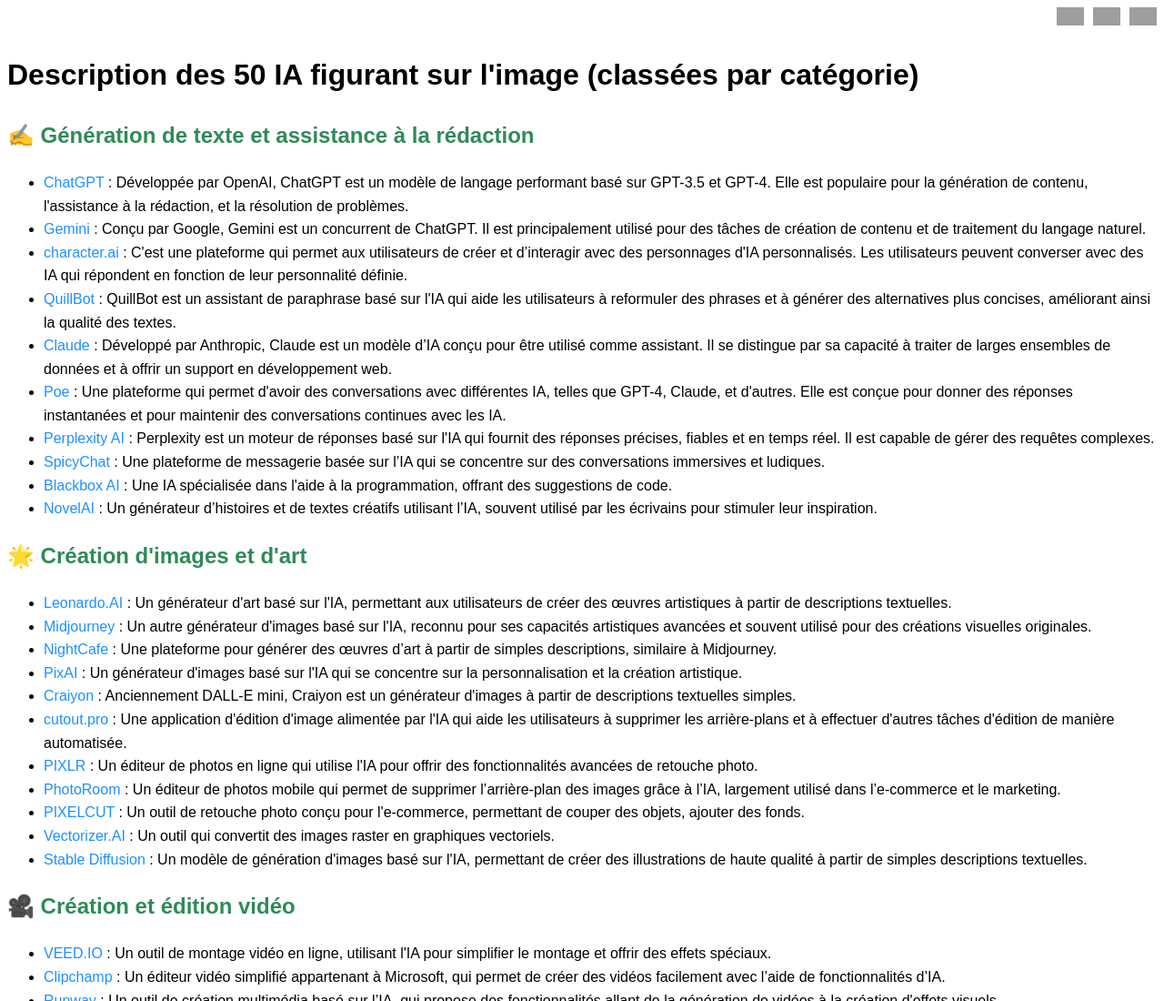
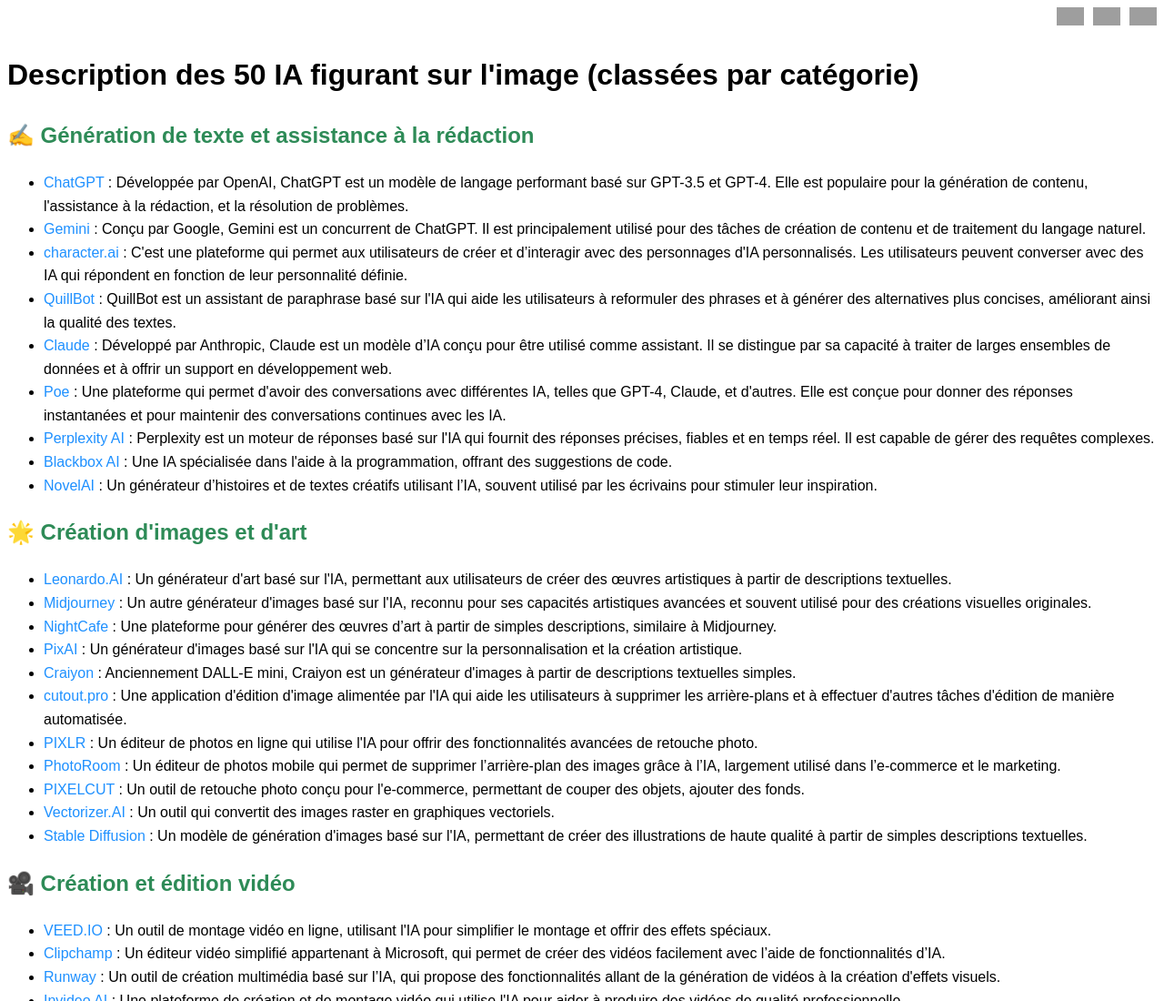
Before and after one commit to Rada707/IA, a plain HTML site: page IA_FR.html in a window 1280 px wide. Shown: the top 1100 px of the page at 91% size. Drawn offline with Linux system fonts and the light colour scheme; grey boxes are pictures that could not be loaded.

Commit message:
Update IA_FR.html

```diff
--- a/IA_FR.html
+++ b/IA_FR.html
@@ -51,7 +51,6 @@
         <li><a href="https://anthropic.com/claude" target="_blank">Claude</a> : Développé par Anthropic, Claude est un modèle d’IA conçu pour être utilisé comme assistant. Il se distingue par sa capacité à traiter de larges ensembles de données et à offrir un support en développement web.</li>
         <li><a href="https://poe.com" target="_blank">Poe</a> : Une plateforme qui permet d'avoir des conversations avec différentes IA, telles que GPT-4, Claude, et d'autres. Elle est conçue pour donner des réponses instantanées et pour maintenir des conversations continues avec les IA.</li>
         <li><a href="https://perplexity.ai" target="_blank">Perplexity AI</a> : Perplexity est un moteur de réponses basé sur l'IA qui fournit des réponses précises, fiables et en temps réel. Il est capable de gérer des requêtes complexes.</li>
-        <li><a href="https://spicychat.com" target="_blank">SpicyChat</a> : Une plateforme de messagerie basée sur l’IA qui se concentre sur des conversations immersives et ludiques.</li>
         <li><a href="https://blackbox.io" target="_blank">Blackbox AI</a> : Une IA spécialisée dans l'aide à la programmation, offrant des suggestions de code.</li>
         <li><a href="https://novelai.net" target="_blank">NovelAI</a> : Un générateur d’histoires et de textes créatifs utilisant l’IA, souvent utilisé par les écrivains pour stimuler leur inspiration.</li>
     </ul>
```
